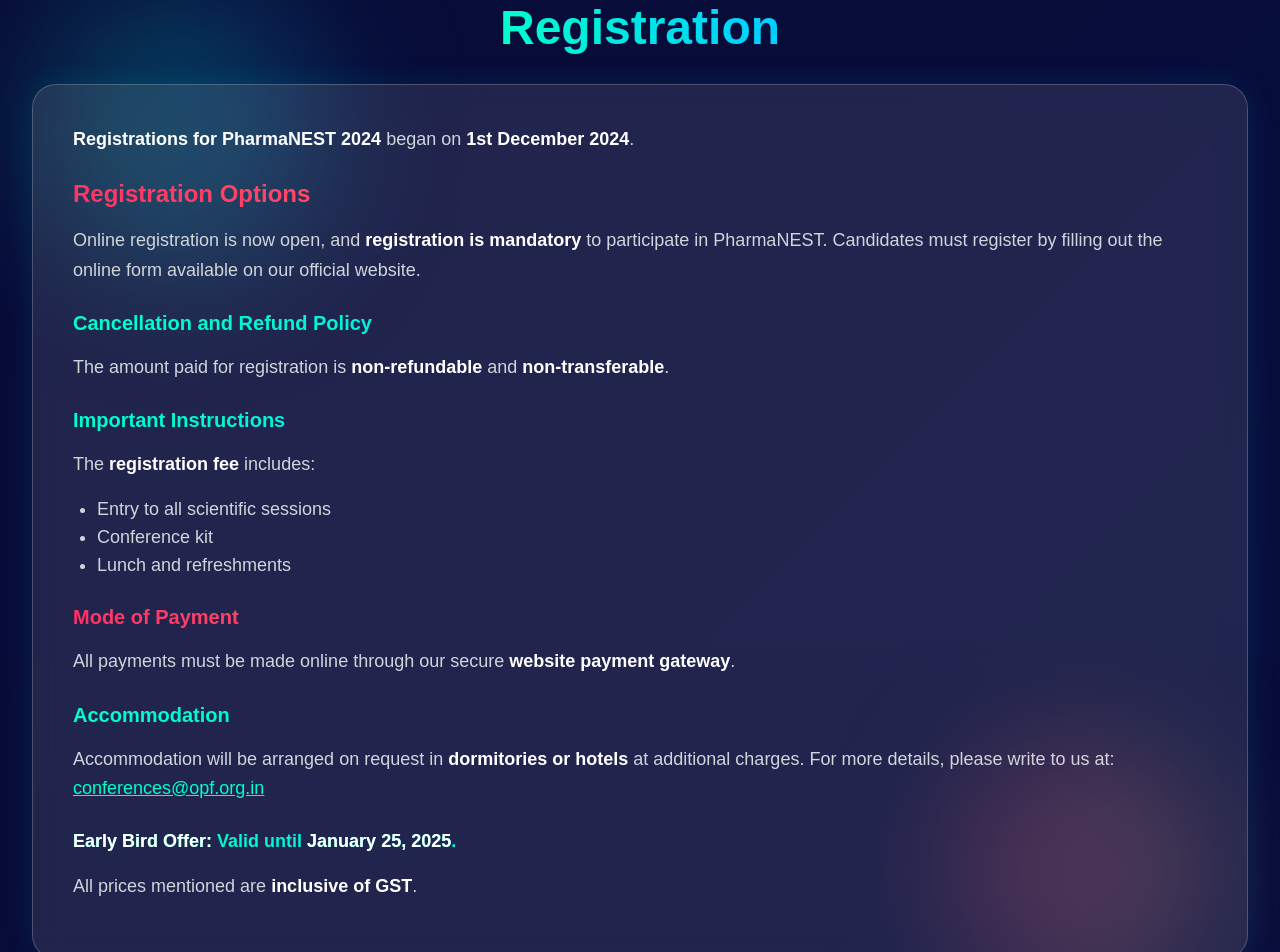
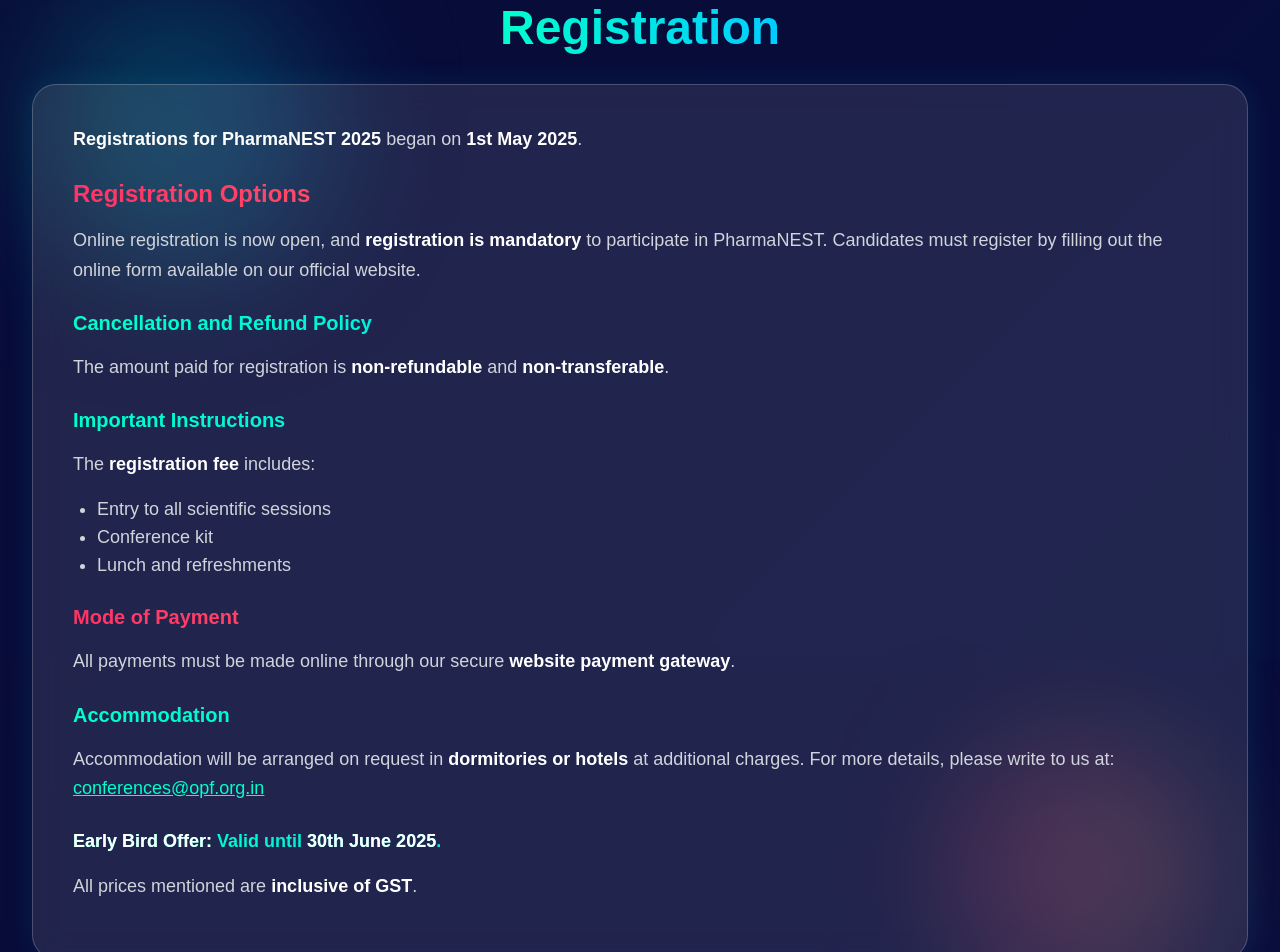
Before and after one commit to ravindrasirvi609/pharmanest, a Next.js app: page /registration in a window 1280 px wide. Shown: the part 140-1092 px from the top of the page. Built offline with nearby package versions, Linux system fonts and the light colour scheme; no server answers.

Commit message:
Update registration details for PharmaNEST 2025, including dates and early bird offer deadline

```diff
--- a/src/app/registration/page.tsx
+++ b/src/app/registration/page.tsx
@@ -25,10 +25,10 @@
         <div className="backdrop-blur-lg bg-white/10 border border-white/20 rounded-3xl p-8 md:p-10 mb-12 shadow-[0_0_30px_rgba(0,204,255,0.1)]">
           <p className="text-gray-300 text-lg leading-relaxed mb-6">
             <span className="text-white font-semibold">
-              Registrations for PharmaNEST 2024
+              Registrations for PharmaNEST 2025
             </span>{" "}
             began on{" "}
-            <span className="text-white font-semibold">1st December 2024</span>.
+            <span className="text-white font-semibold">1st May 2025</span>.
           </p>
 
           {/* Registration Option */}
@@ -103,7 +103,7 @@
           <p className="text-lg leading-relaxed mb-4 text-transparent bg-clip-text bg-gradient-to-r from-[#00FFCC] to-[#00CCFF] font-bold">
             <span className="text-white font-semibold">Early Bird Offer:</span>{" "}
             Valid until{" "}
-            <span className="text-white font-semibold">January 25, 2025</span>.
+            <span className="text-white font-semibold">30th June 2025</span>.
           </p>
           <p className="text-gray-300 text-lg leading-relaxed mb-4">
             All prices mentioned are{" "}
```
